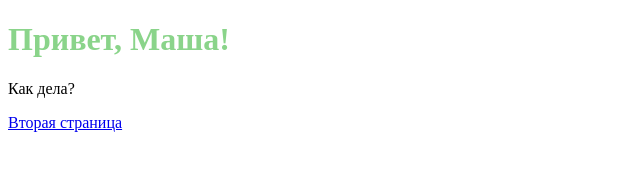
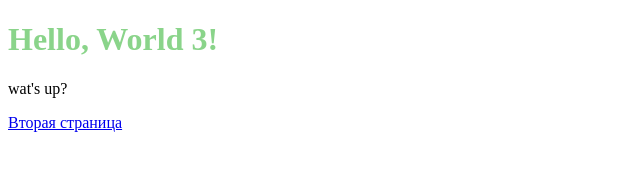
Before and after one commit to shtol1k/git-html-study, a plain HTML site: page index.html in a window 1280 px wide. Shown: the whole page, without its empty margins (0-640 px from the left). Drawn offline with Linux system fonts and the light colour scheme.

Commit message:
Revert "дописал строчку “Привет, Маша”"
This reverts commit 6bdb7ed59774b0c9850add0a6a06f42c1fdf7cbb.

```diff
--- a/index.html
+++ b/index.html
@@ -7,8 +7,8 @@
 	<title>Document</title>
 </head>
 <body>
-	<h1 class="header-red">Привет, Маша!</h1>
-	<div><p>Как дела?</p></div>
+	<h1 class="header-red">Hello, World 3!</h1>
+	<div><p>wat's up?</p></div>
 	<a href="second.html">Вторая страница</a>
 </body>
 </html>
```
